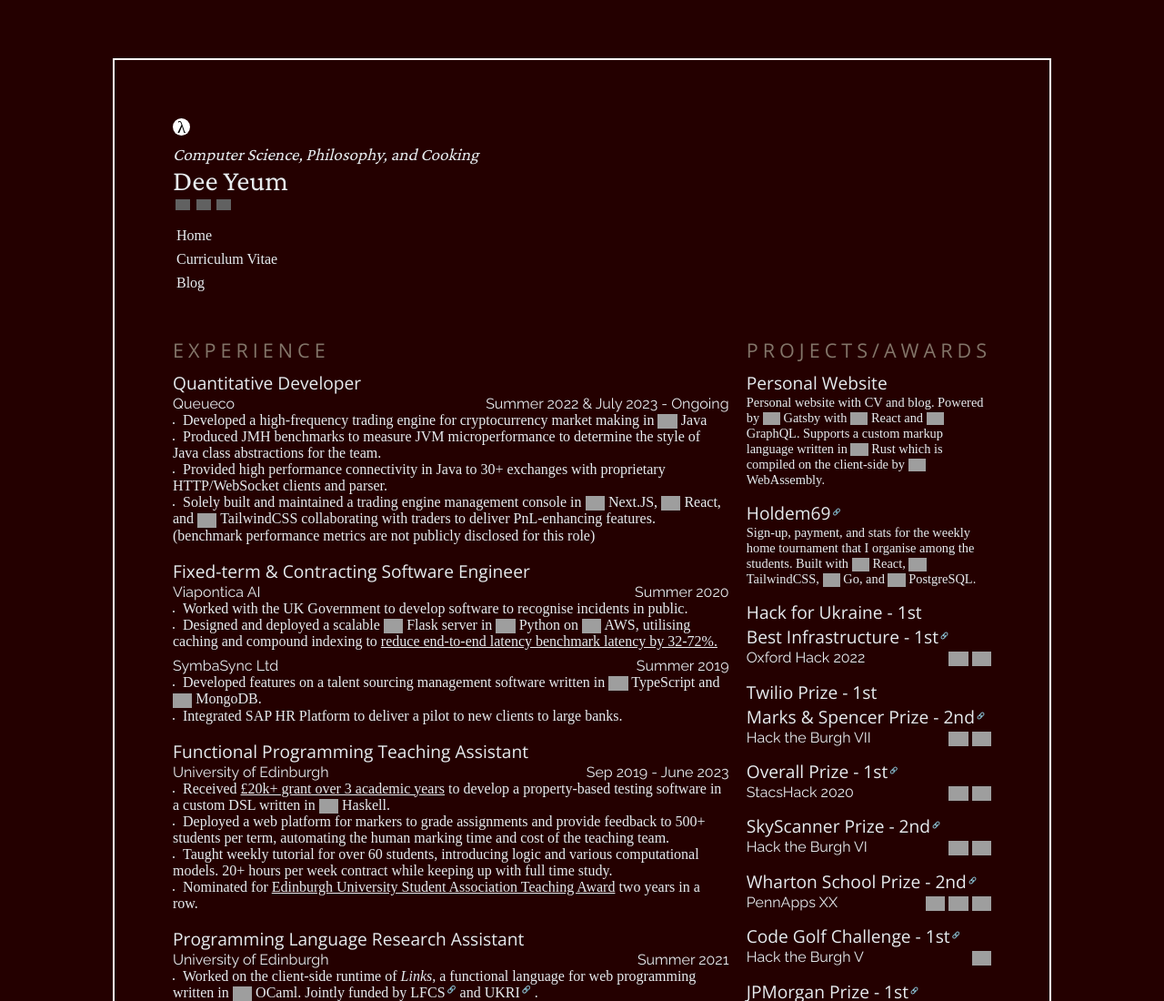
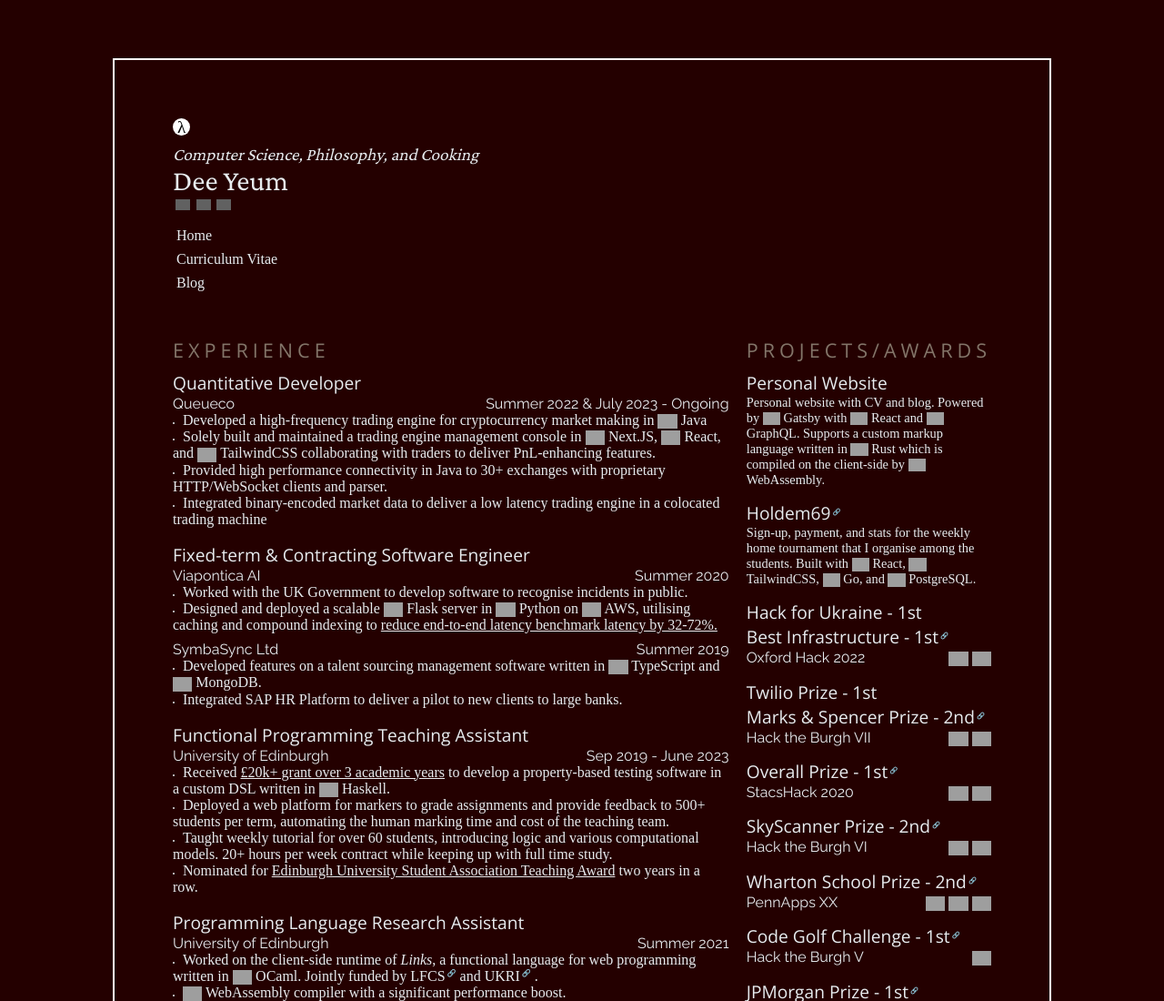
Before and after one commit to ChefYeum/chefyeum.github.io, a Gatsby site: page /cv in a window 1280 px wide. Shown: the top 1100 px of the page at 91% size. Built offline with nearby package versions, Linux system fonts and the light colour scheme; Gatsby itself is replaced by a stand-in of ours; grey boxes are pictures that could not be loaded.

Commit message:
added sbe line

```diff
--- a/src/components/Resume/ResumeContent.tsx
+++ b/src/components/Resume/ResumeContent.tsx
@@ -13,10 +13,9 @@ const ResumeContent = () => (
         <SubSection title="Quantitative Developer">
           <SubSubSection leftSub="Queueco" rightSub="Summer 2022 & July 2023 - Ongoing">
             <li> Developed a high-frequency trading engine for cryptocurrency market making in <Badge name='Java' /></li>
-            <li> Produced JMH benchmarks to measure JVM microperformance to determine the style of Java class abstractions for the team.</li>
+            <li> Solely built and maintained a trading engine management console in {<Badge name='Next.JS' />}, {<Badge name='React' />}, and {<Badge name='TailwindCSS' />} collaborating with traders to deliver PnL-enhancing features.</li>
             <li> Provided high performance connectivity in Java to 30+ exchanges with proprietary HTTP/WebSocket clients and parser. </li>
-            <li> Solely built and maintained a trading engine management console in {<Badge name='Next.JS' />}, {<Badge name='React' />}, and {<Badge name='TailwindCSS' />} collaborating with traders to deliver PnL-enhancing features.</li>
-            (benchmark performance metrics are not publicly disclosed for this role)
+            <li> Integrated binary-encoded market data to deliver a low latency trading engine in a colocated trading machine</li>
             {/* , <u>allowing researchers and traders to manage hundreds of engines in a centralised system and UI.</u></li> */}
             {/* <li> Adopted a responsive design with {<Badge name='TailwindCSS' />} <u>allowing the traders to control trading engines on mobile devices remotely.</u></li> */}
             {/* <li> End-to-end and component testing using {<Badge name='cypress' />} and its CI/CD integration on {<Badge name='jenkins' />}. </li> */}
```
